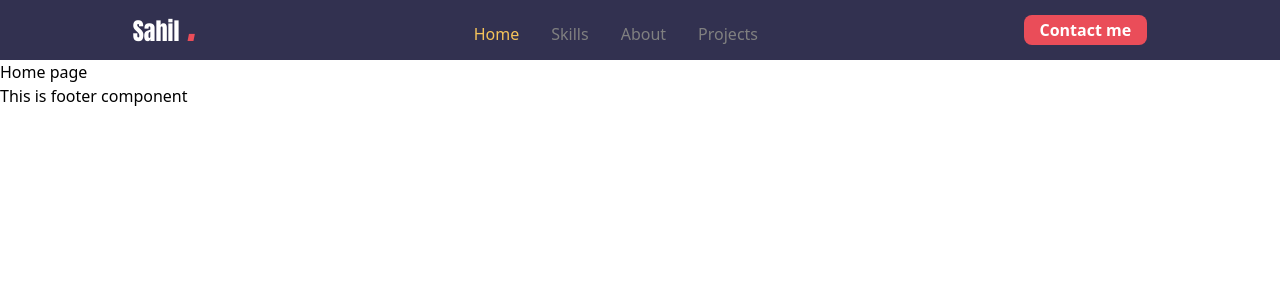
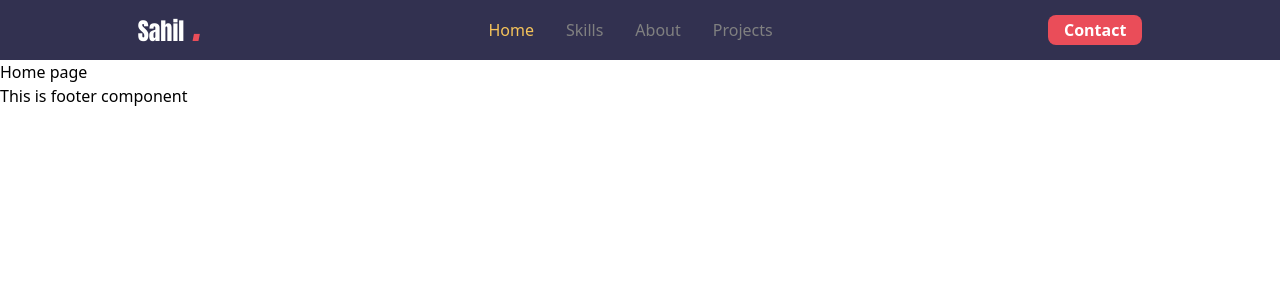
Before and after one commit to SAHIL-Sharma21/my_Portfolio, a React (Vite) app in the folder portfolio website/: page / in a window 1280 px wide. Shown: the top 300 px of the page. Built offline with nearby package versions, Linux system fonts and the light colour scheme.

Commit message:
updating header file

```diff
--- a/portfolio website/src/components/Header/Header.jsx
+++ b/portfolio website/src/components/Header/Header.jsx
@@ -8,37 +8,35 @@ function Header() {
 
   return (
     <>
-        <div className='w-full h-auto bg-primary z-10 shadow-white top-0'>
+      <div className='w-full h-auto bg-primary z-10 shadow-white top-0'>
 
           <div className='max-w-full flex flex-wrap justify-around'>
                 <h1 className='font-Anton text-white text-2xl lg:mb-3'> <Link to={'/'}>Sahil<em className='text-varRed text-5xl font-mono'>.</em></Link></h1>
-
-          <div className='hidden justify-between items-center w-full lg:flex lg:w-auto lg:order-1" id="mobile-menu-2"'>
-              <ul className='flex flex-col mt-4 font-medium lg:flex-row lg:space-x-8 lg:mt-0" lg:mb-2'>
+           {/* navlinks  */}
+          <div className='hidden justify-between items-center w-full lg:flex lg:w-auto lg:order-1"'>
+              <ul className='flex flex-col mt-2 font-medium lg:flex-row lg:space-x-8 " lg:mb-2 lg:align-middle '>
                   <li className=''>
-                      <NavLink to={"/"} className={({isActive}) => `${isActive ? "text-varYellow" : "text-[#808080] "} ${animationClass}`}>Home</NavLink>
+                      <NavLink to={"/"} className={({isActive}) => `${isActive ? "text-varYellow" : "text-[#808080] "} ${animationClass} hover:text-varYellow `}>Home</NavLink>
                   </li>
                   <li>
-                      <NavLink to={"skills"} className={({isActive}) => `${isActive ? "text-varYellow" : "text-[#808080]"} ${animationClass} hover:underline `}>Skills</NavLink>
+                      <NavLink to={"skills"} className={({isActive}) => `${isActive ? "text-varYellow" : "text-[#808080]"} ${animationClass}  hover:text-varYellow `}>Skills</NavLink>
                   </li>
                   <li>
-                      <NavLink to={"about"} className={({isActive}) => `${isActive ? "text-varYellow" : "text-[#808080]"} ${animationClass} `}>About</NavLink>
+                      <NavLink to={"about"} className={({isActive}) => `${isActive ? "text-varYellow" : "text-[#808080]"} ${animationClass} hover:text-varYellow `}>About</NavLink>
                   </li>
                   <li>
-                      <NavLink to={"projects"} className={({isActive}) => `${isActive ? "text-varYellow" : "text-[#808080]"} ${animationClass} `}>Projects</NavLink>
+                      <NavLink to={"projects"} className={({isActive}) => `${isActive ? "text-varYellow" : "text-[#808080]"} ${animationClass} hover:text-varYellow `}>Projects</NavLink>
                   </li>
               </ul>
           </div>
 
-
+        {/* contact button  */}
         <button  name='contact'>
-          <NavLink to={"contact"} className={() => `text-white font-semibold bg-varRed rounded-lg px-4 py-1 transition ease-in-out delay-150 hover:-translate-y-1 hover:bg-varYellow`}>Contact me</NavLink>
+          <NavLink to={"contact"} className={() => `text-white font-semibold bg-varRed rounded-lg px-4 py-1 transition ease-in-out delay-150 hover:-translate-y-1 hover:bg-varYellow focus:ring-2`}>Contact</NavLink>
         </button>
 
-</div>
-
-
         </div>
+      </div>
 
 
     </>
```
